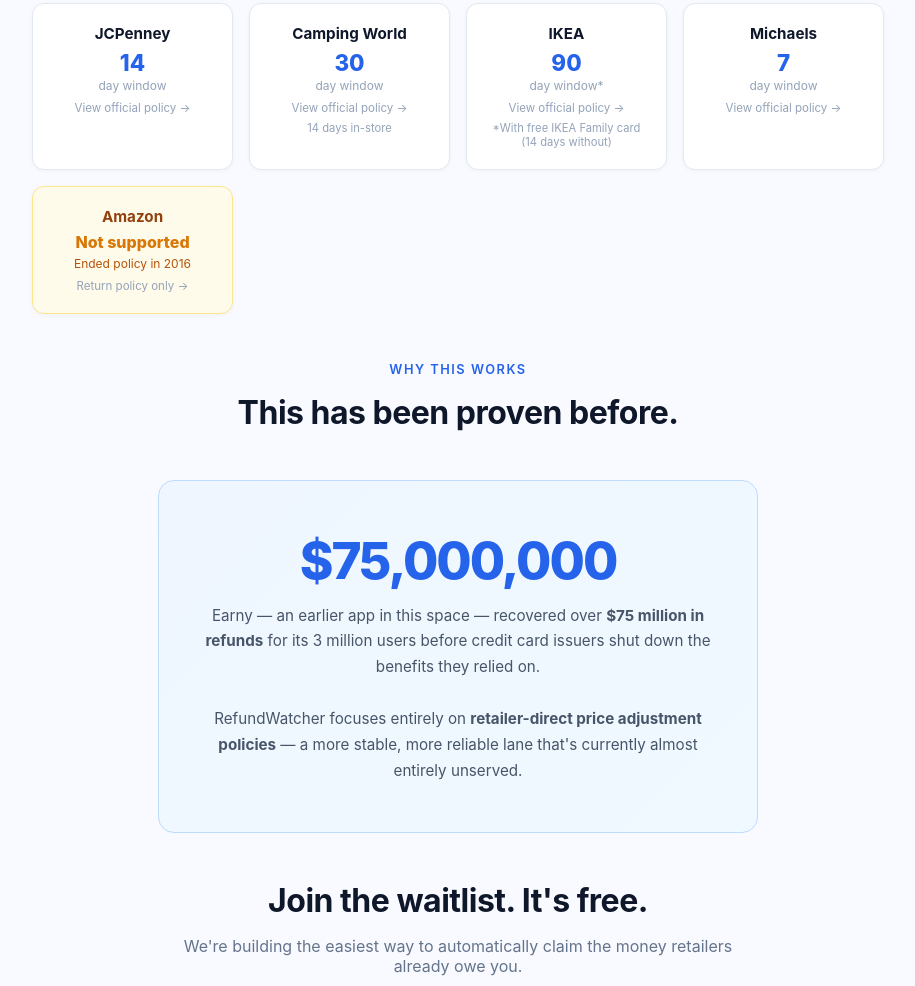
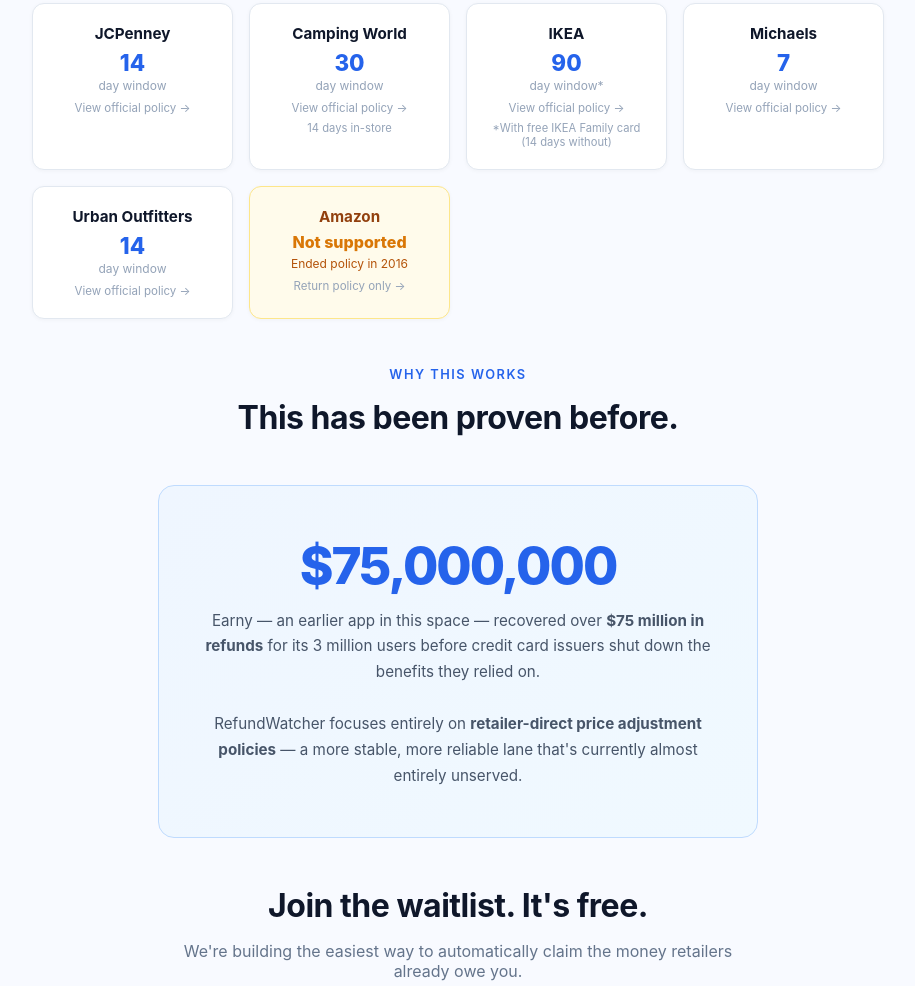
Before and after one commit to jasonmorrow123/refundwatcher, a website: page public/index.html in a window 1280 px wide. Shown: the part 2169-3155 px from the top of the page, without its empty margins (182-1097 px from the left). Drawn offline with Linux system fonts and the light colour scheme.

Commit message:
Add Urban Outfitters: 14-day price adjustment confirmed

```diff
--- a/public/index.html
+++ b/public/index.html
@@ -459,6 +459,12 @@
       <div class="label">day window</div>
       <a class="policy-link" href="https://www.michaels.com/coupon-policy-and-price-guarantee" target="_blank">View official policy →</a>
     </div>
+    <div class="retailer-card">
+      <div class="name">Urban Outfitters</div>
+      <div class="window">14</div>
+      <div class="label">day window</div>
+      <a class="policy-link" href="https://www.urbanoutfitters.com/help/customer-service" target="_blank">View official policy →</a>
+    </div>
     <div class="retailer-card" style="border-color:#fde68a;background:#fffbeb;">
       <div class="name" style="color:#92400e;">Amazon</div>
       <div class="window" style="font-size:1rem;color:#d97706;margin-top:4px;">Not supported</div>
```
